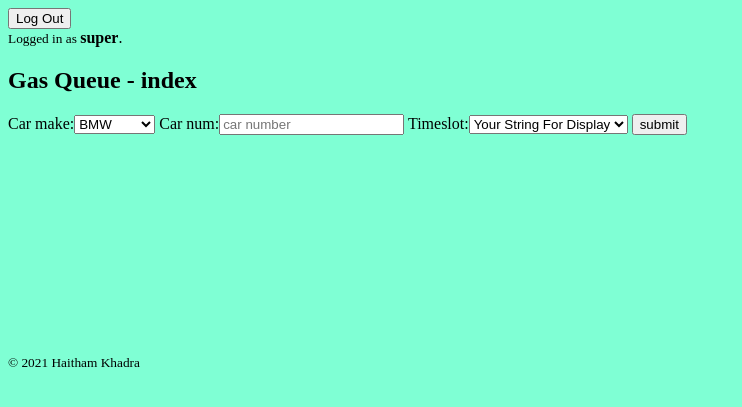
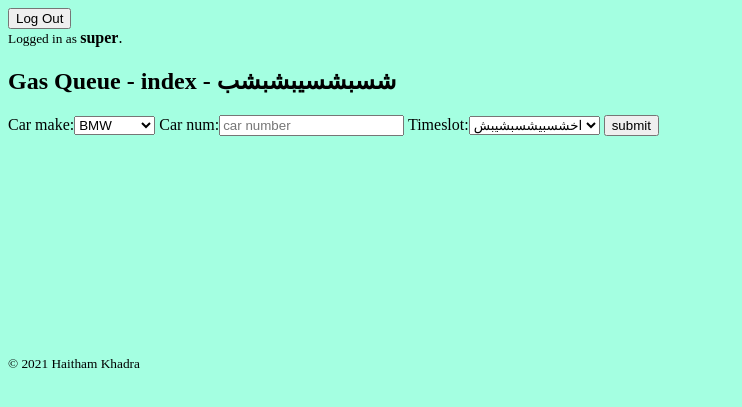
Before and after one commit to HaithamKhadra/station_q, a Django app: page / in a window 1280 px wide. Shown: the top 407 px of the page, without its empty margins (0-742 px from the left). Run offline with Django 3.2, Linux system fonts and the light colour scheme; a user stored in the database is signed in; data comes from the database, SQL or seed files in the repository; both versions use the stored data as it was after the commit.

Commit message:
initial commit

```diff
--- a/gas_q/admin.py
+++ b/gas_q/admin.py
@@ -7,16 +7,12 @@ class UserAdmin(admin.ModelAdmin):
   list_display = ('username', 'first_name', 'last_name', 'email')
 
 class AppointmentAdmin(admin.ModelAdmin):
-  list_display = ('user', 'car_make', 'car_num')
+  list_display = ('user', 'car_make', 'car_num', 'timeslot')
 
 class CarMakeAdmin(admin.ModelAdmin):
     list_display = ('name', 'slug')
-
-# class TimeSlotAdmin(admin.ModelAdmin):
-#     filter_display = ('user', 'timeslot')
 
 
 admin.site.register(User, UserAdmin)
 admin.site.register(Appointment, AppointmentAdmin)
 admin.site.register(CarMake, CarMakeAdmin)
-# admin.site.register(TimeSlot, TimeSlotAdmin)
--- a/gas_q/models.py
+++ b/gas_q/models.py
@@ -23,7 +23,7 @@ class Appointment(models.Model):
         unique_together = ('user', 'timeslot')
 
     TIMESLOT_LIST = (
-        (None, 'Your String For Display'),
+        (None, 'اخشسبيشسبشيبش'),
         (0, '09:00 – 09:30'),
         (1, '10:00 – 10:30'),
         (2, '11:00 – 11:30'),
--- a/gas_q/static/gas_q/style.css
+++ b/gas_q/static/gas_q/style.css
@@ -1,3 +1,3 @@
 body {
-  background-color: aquamarine;
+  background-color: rgb(164, 255, 225);
 }
--- a/gas_q/templates/gas_q/index.html
+++ b/gas_q/templates/gas_q/index.html
@@ -1,11 +1,11 @@
 {% extends "gas_q/layout.html" %}
 {% load static %}
 
-{% block title %}Gas Queue{% endblock %}
+{% block title %}Gas Queue {% endblock %}
 
 {% block body %}
 
-<h2>Gas Queue - index</h2>
+<h2>Gas Queue - index - شسبشسيبشبشب</h2>
 
 
 
--- a/gas_q/views.py
+++ b/gas_q/views.py
@@ -35,8 +35,7 @@ def login_view(request):
 
 def logout_view(request):
     logout(request)
-    return HttpResponseRedirect(reverse("index"))
-
+    return HttpResponseRedirect(reverse("login"))
 
 def register(request):
     if request.method == "POST":
@@ -65,7 +64,7 @@ def register(request):
         return render(request, "gas_q/register.html")
 
 
-
+@login_required(login_url='/login')
 def index(request):
 
     form = CreateForm()
@@ -77,7 +76,9 @@ def index(request):
         if form.is_valid():
             new_appointment = form.save(commit=False)
             car_num = request.POST['car_num']
-            if Appointment.objects.filter(car_num=car_num).exists():
+            car_num_exists = Appointment.objects.filter(car_num=car_num).exists()
+            user_has_app = Appointment.objects.filter(user=request.user).exists()
+            if car_num_exists or user_has_app:
                 return render(request, 'gas_q/index.html', {
                     'form': form,
                     'msg': 'failed'
@@ -95,7 +96,7 @@ def index(request):
     #     'test': 'hello, world!'
     # })
 
-
+@login_required(login_url='/login')
 def json(request):
     if request.method == 'GET':
         try:
```
Also changed, not shown: gas_q/static/gas_q/index.js (+5 -4 lines), db.sqlite3, 1 other file.
